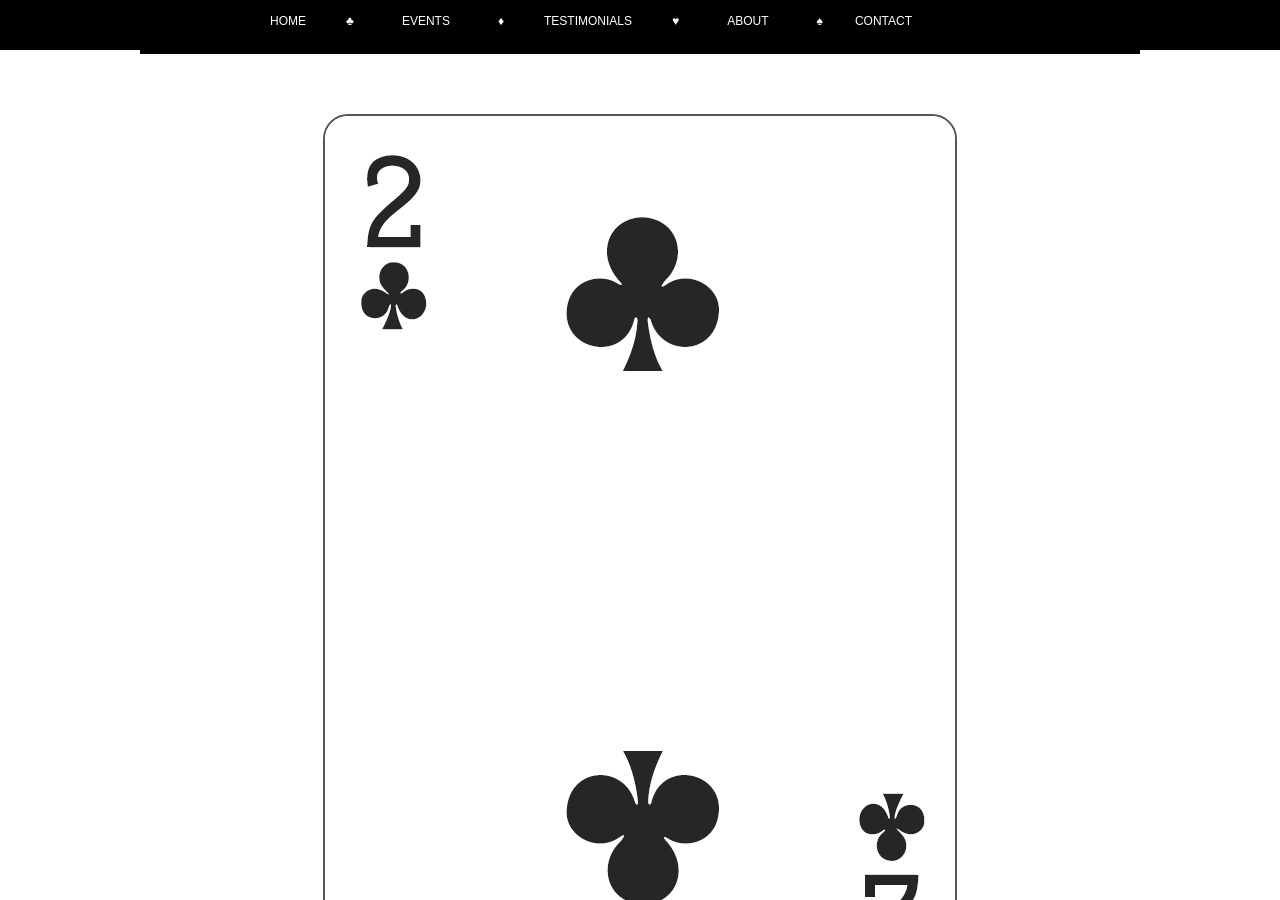
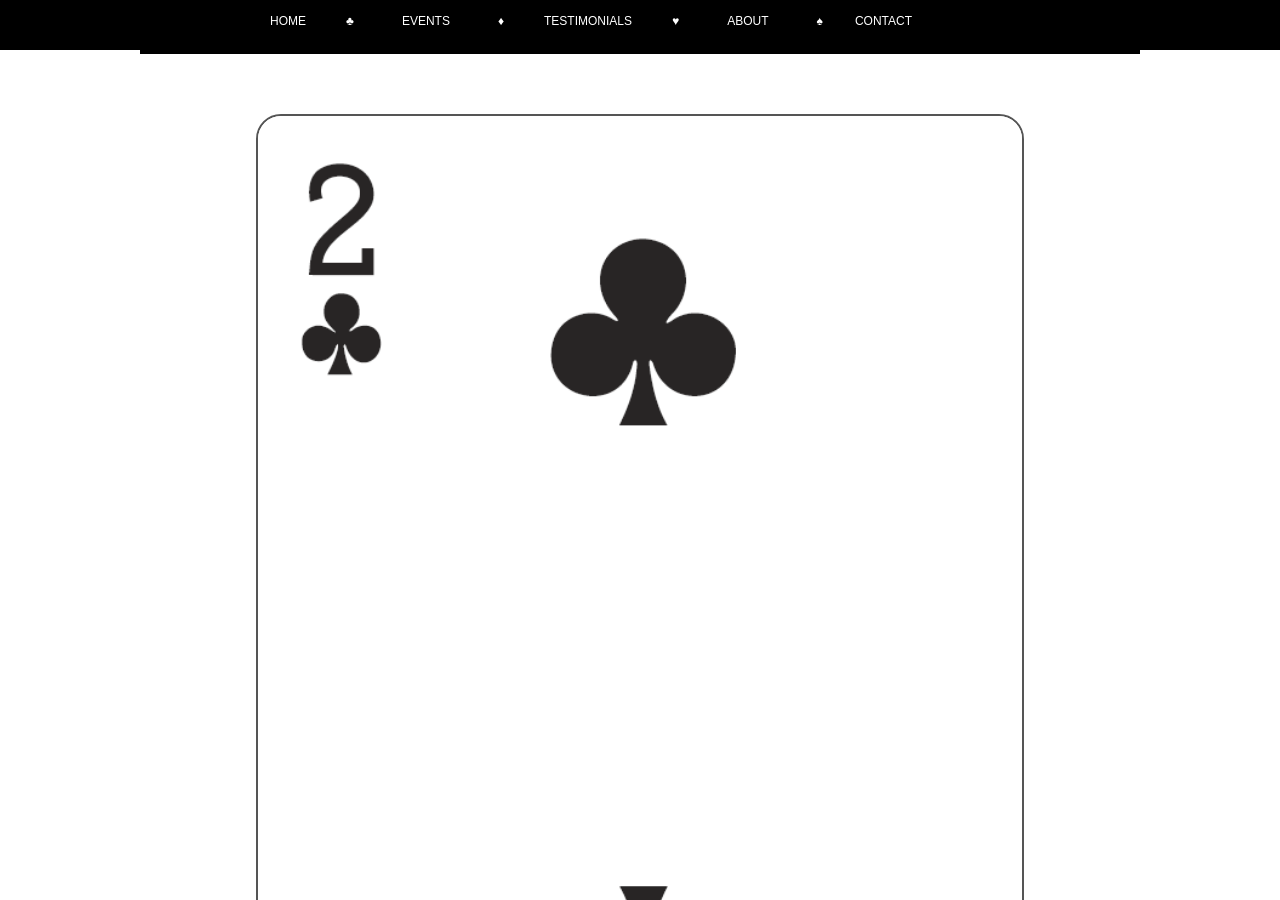
Before and after one commit to magicmarcouk/magicmarcouk.github.io, a Jekyll site: the page built from _card/2C.md, in a window 1280 px wide and 900 px high. Built offline with Jekyll 4.4.1, drawn with Linux system fonts in a browser that asks for light colours; comment, search, counter and statistics services are not loaded.

Commit message:
update card width

```diff
--- a/_layouts/card.html
+++ b/_layouts/card.html
@@ -13,7 +13,7 @@
             <div class="w3-container w3-content w3-justify w3-padding-64" style="max-width:800px">
 
                 <div class="w3-center">
-                    <img style="border: 2px solid #555;border-radius: 25px;" src="{{ site.url }}/{{ page.img }}" alt="" style="width:50%;"/>
+                    <img style="width: 100%;border: 2px solid #555;border-radius: 25px;" src="{{ site.url }}/{{ page.img }}" alt="" style="width:50%;"/>
                  </div>
 
                 <br/>
```
